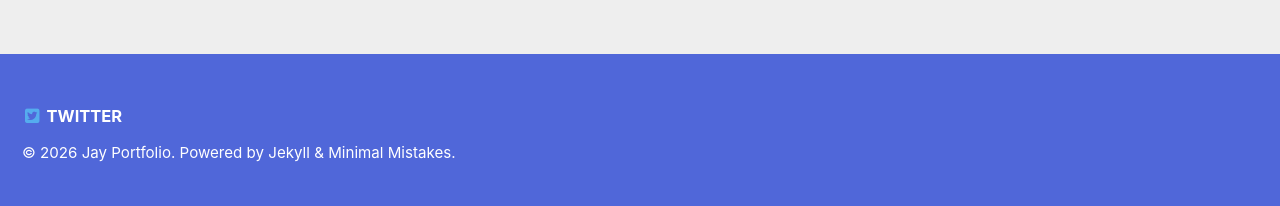
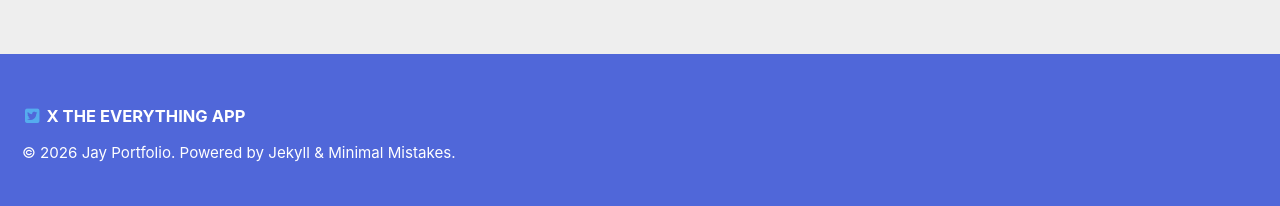
Before and after one commit to The-Funky-Pilot/The-Funky-Pilot.github.io, a Jekyll site: the page built from _pages/index.md, in a window 1280 px wide. Shown: the part 1292-1498 px from the top of the page. Built offline with Jekyll 4.4.1, drawn with Linux system fonts in a browser that asks for light colours.

Commit message:
Update Twitter link to X the everything app

```diff
--- a/_config.yml
+++ b/_config.yml
@@ -50,9 +50,9 @@ author:
 # Site Footer
 footer: # Site footer
   links: # Footer links
-    - label: "Twitter" # Twitter link
+    - label: "X the everything app" # Twitter link
       icon: "fab fa-fw fa-twitter-square"
-      url: "https://twitter.com/"
+      url: "https://the-funky-pilot.github.io/"
       target: "_blank"
     - label: "Facebook" # Facebook link
       icon: "fab fa-fw fa-facebook-square"
```
